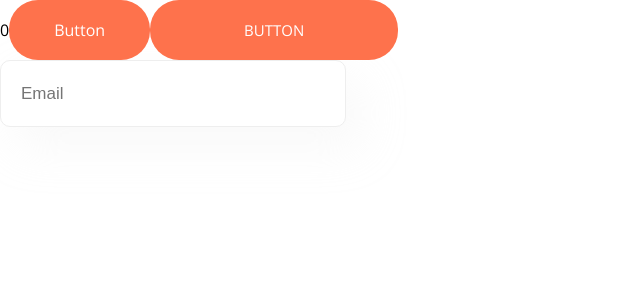
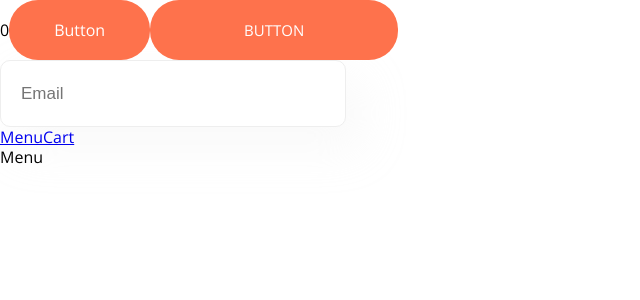
Before and after one commit to ministrov/pizza-app-typscript, a React (Vite) app: page / in a window 1280 px wide. Shown: the top 300 px of the page, without its empty margins (0-640 px from the left). Built offline with nearby package versions, Linux system fonts and the light colour scheme.

Commit message:
feat: create routes with browserRouter

```diff
--- a/package.json
+++ b/package.json
@@ -12,7 +12,8 @@
   "dependencies": {
     "classnames": "^2.3.2",
     "react": "^18.2.0",
-    "react-dom": "^18.2.0"
+    "react-dom": "^18.2.0",
+    "react-router-dom": "^6.16.0"
   },
   "devDependencies": {
     "@types/react": "^18.2.15",
--- a/src/App.tsx
+++ b/src/App.tsx
@@ -1,4 +1,8 @@
 import { useState, MouseEvent } from 'react';
+import { Routes, Route } from 'react-router-dom';
+import Menu from './pages/Menu/Menu';
+import Cart from './pages/Cart/Cart';
+import Error from './pages/Error/Error';
 import Button from './components/Button/Button';
 import Input from './components/Input/Input';
 
@@ -16,6 +20,15 @@ function App() {
       <Button onClick={() => addCounter}>Button</Button>
       <Button onClick={() => addCounter} appearence={'big'}>Button</Button>
       <Input placeholder='Email'/>
+      <div>
+        <a href='/'>Menu</a>
+        <a href='/cart'>Cart</a>
+      </div>
+      <Routes>
+        <Route path='/' element={<Menu />}/>
+        <Route path='/cart' element={<Cart />}/>
+        <Route path='*' element={<Error/>}/>
+      </Routes>
     </>
   );
 }
--- a/src/main.tsx
+++ b/src/main.tsx
@@ -1,10 +1,13 @@
-import React from 'react'
-import ReactDOM from 'react-dom/client'
-import App from './App.tsx'
-import './index.css'
+import React from 'react';
+import ReactDOM from 'react-dom/client';
+import { BrowserRouter } from 'react-router-dom';
+import App from './App.tsx';
+import './index.css';
 
 ReactDOM.createRoot(document.getElementById('root')!).render(
   <React.StrictMode>
-    <App />
-  </React.StrictMode>,
-)
+    <BrowserRouter>
+      <App />
+    </BrowserRouter>
+  </React.StrictMode>
+);
--- /dev/null
+++ b/src/pages/Cart/Cart.tsx
@@ -0,0 +1,7 @@
+function Cart() {
+  return (
+    <div>Cart</div>
+  );
+}
+
+export default Cart;
--- /dev/null
+++ b/src/pages/Error/Error.tsx
@@ -0,0 +1,7 @@
+function Error() {
+  return (
+    <div>Error Page</div>
+  );
+}
+
+export default Error;
--- /dev/null
+++ b/src/pages/Menu/Menu.tsx
@@ -0,0 +1,7 @@
+function Menu() {
+  return (
+    <div>Menu</div>
+  );
+}
+
+export default Menu;
```
Also changed, not shown: 1 other file (tests, documents, lock files or other folders).
